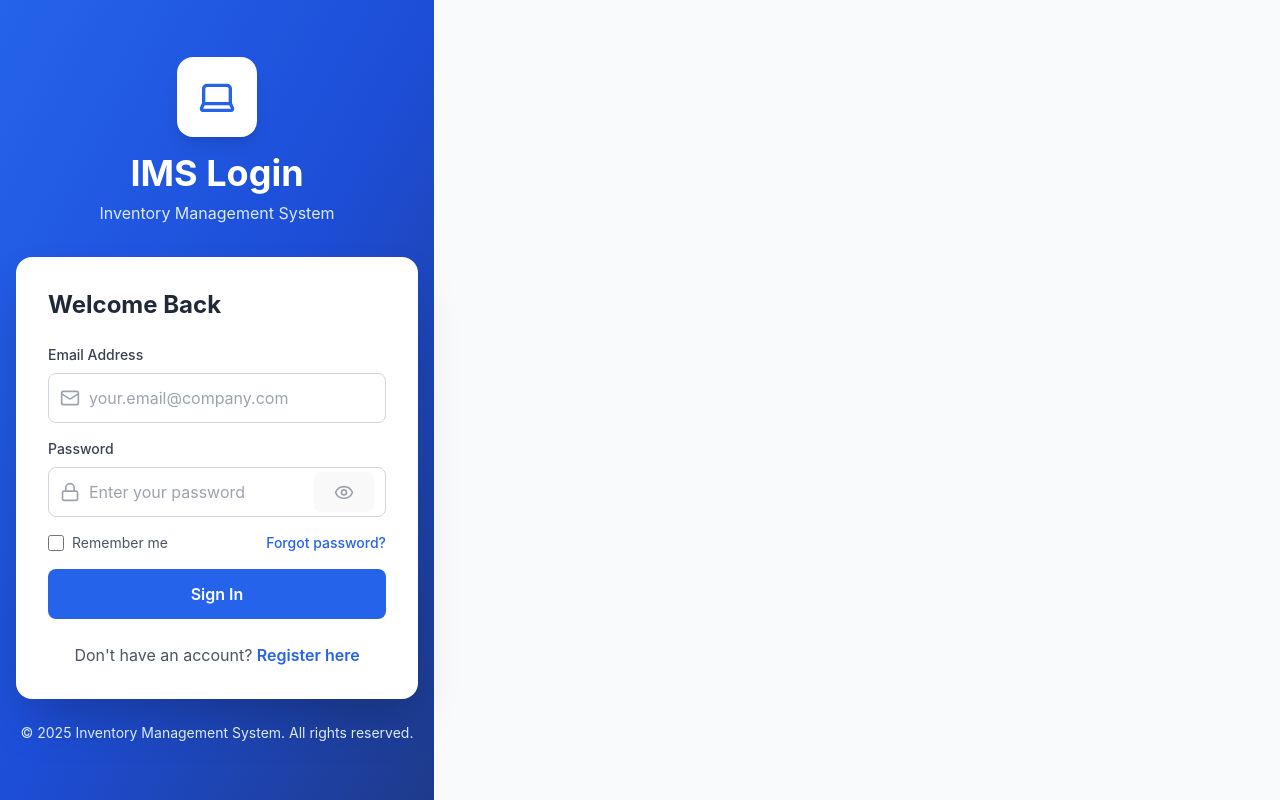
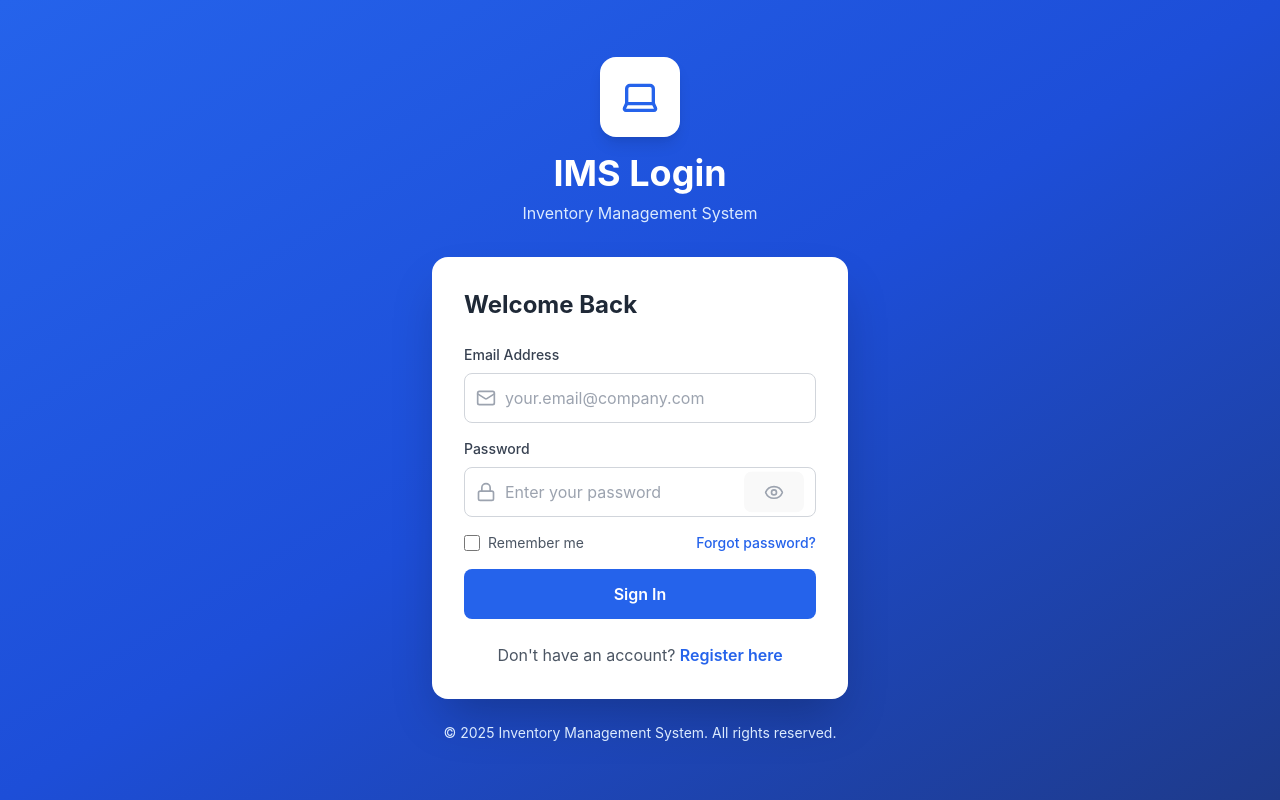
Before and after one commit to 002diello/IMS-Frontend, a React (Vite) app in the folder my-app/: page /login in a window 1280 px wide. Built offline with nearby package versions, Linux system fonts and the light colour scheme.

Commit message:
Initial Update Login.jsx

```diff
--- a/my-app/src/pages/Login.jsx
+++ b/my-app/src/pages/Login.jsx
@@ -1,6 +1,6 @@
 import { useState } from 'react';
 import { useNavigate, Link } from 'react-router-dom';
-import { Laptop, Mail, Lock, Eye, EyeOff, AlertCircle } from 'lucide-react';
+import { Eye, EyeOff, AlertCircle, Laptop, Mail, Lock } from 'lucide-react';
 
 export default function Login() {
   const navigate = useNavigate();
@@ -25,14 +25,12 @@ export default function Login() {
     setLoading(true);
     setError('');
 
-    // Validation
     if (!formData.email || !formData.password) {
       setError('Please fill in all fields');
       setLoading(false);
       return;
     }
 
-    // Email validation
     const emailRegex = /^[^\s@]+@[^\s@]+\.[^\s@]+$/;
     if (!emailRegex.test(formData.email)) {
       setError('Please enter a valid email address');
@@ -40,10 +38,7 @@ export default function Login() {
       return;
     }
 
-    // Simulate login - Replace with actual API call
     setTimeout(() => {
-      // For demo: accept any email/password
-      // In production, validate against backend
       localStorage.setItem('isAuthenticated', 'true');
       localStorage.setItem('userEmail', formData.email);
       setLoading(false);
@@ -52,9 +47,8 @@ export default function Login() {
   };
 
   return (
-    <div className="min-h-screen bg-gradient-to-br from-blue-600 via-blue-700 to-blue-900 flex items-center justify-center p-4">
-      <div className="w-full max-w-md">
-        {/* Logo and Title */}
+    <div className="w-screen min-h-screen bg-gradient-to-br from-blue-600 via-blue-700 to-blue-900 flex items-center justify-center overflow-auto">
+      <div className="w-full max-w-md px-4">
         <div className="text-center mb-8">
           <div className="inline-flex items-center justify-center w-20 h-20 bg-white rounded-2xl shadow-lg mb-4">
             <Laptop size={40} className="text-blue-600" />
@@ -63,7 +57,6 @@ export default function Login() {
           <p className="text-blue-100">Inventory Management System</p>
         </div>
 
-        {/* Login Form */}
         <div className="bg-white rounded-2xl shadow-2xl p-8">
           <h2 className="text-2xl font-bold text-gray-800 mb-6">Welcome Back</h2>
 
@@ -74,7 +67,7 @@ export default function Login() {
             </div>
           )}
 
-          <form onSubmit={handleSubmit} className="space-y-4">
+          <div className="space-y-4">
             <div>
               <label className="block text-sm font-medium text-gray-700 mb-2">
                 Email Address
@@ -130,15 +123,15 @@ export default function Login() {
             </div>
 
             <button
-              type="submit"
+              type="button"
+              onClick={handleSubmit}
               disabled={loading}
               className="w-full bg-blue-600 text-white py-3 rounded-lg hover:bg-blue-700 transition-colors font-semibold disabled:bg-blue-400 disabled:cursor-not-allowed"
             >
               {loading ? 'Signing in...' : 'Sign In'}
             </button>
-          </form>
 
-          <div className="mt-6 text-center">
+            <div className="text-center pt-2">
               <p className="text-gray-600">
                 Don't have an account?{' '}
                 <Link to="/register" className="text-blue-600 hover:text-blue-700 font-semibold">
@@ -147,8 +140,8 @@ export default function Login() {
               </p>
             </div>
           </div>
+        </div>
 
-        {/* Footer */}
         <p className="text-center text-blue-100 text-sm mt-6">
           © 2025 Inventory Management System. All rights reserved.
         </p>
```
Lines whose indentation alone changed are shown as unchanged.
